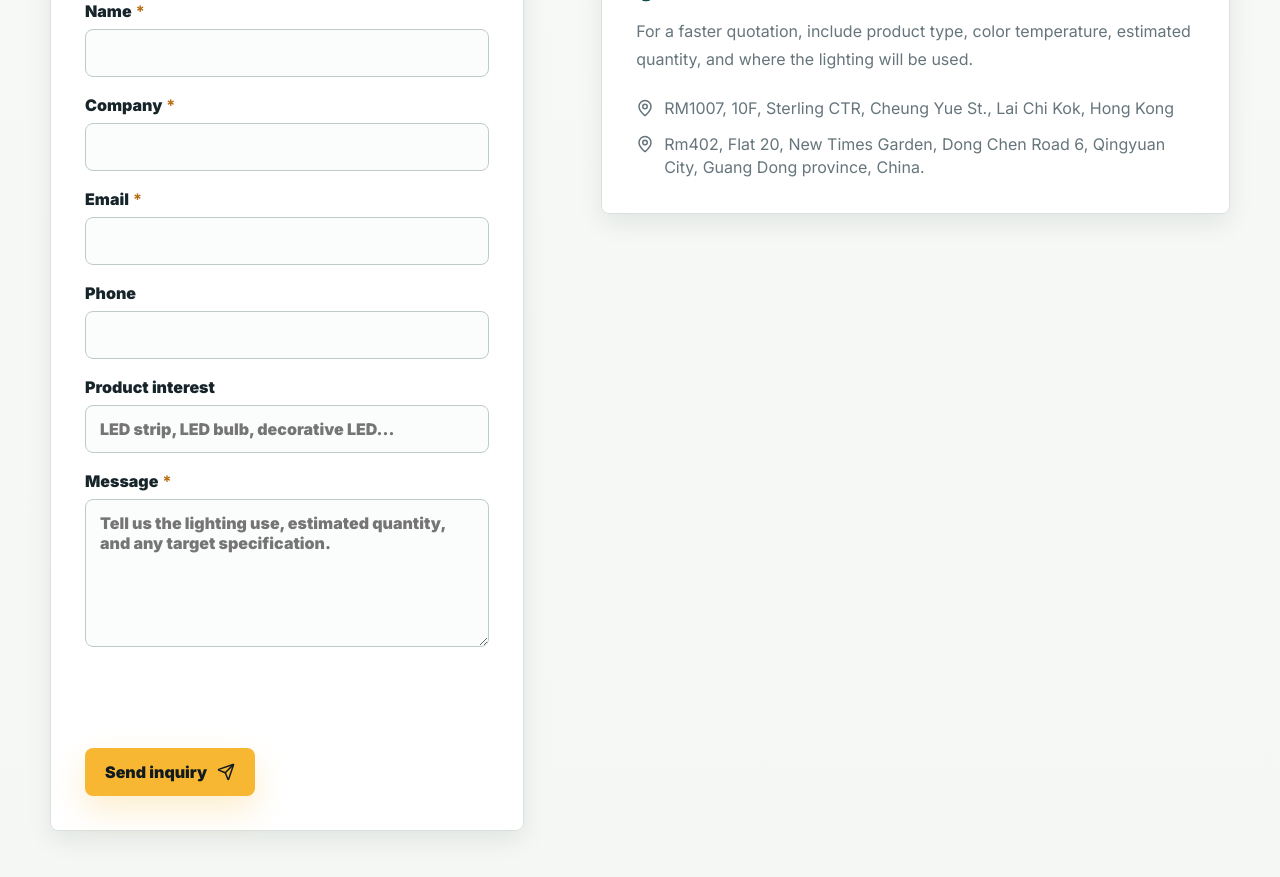
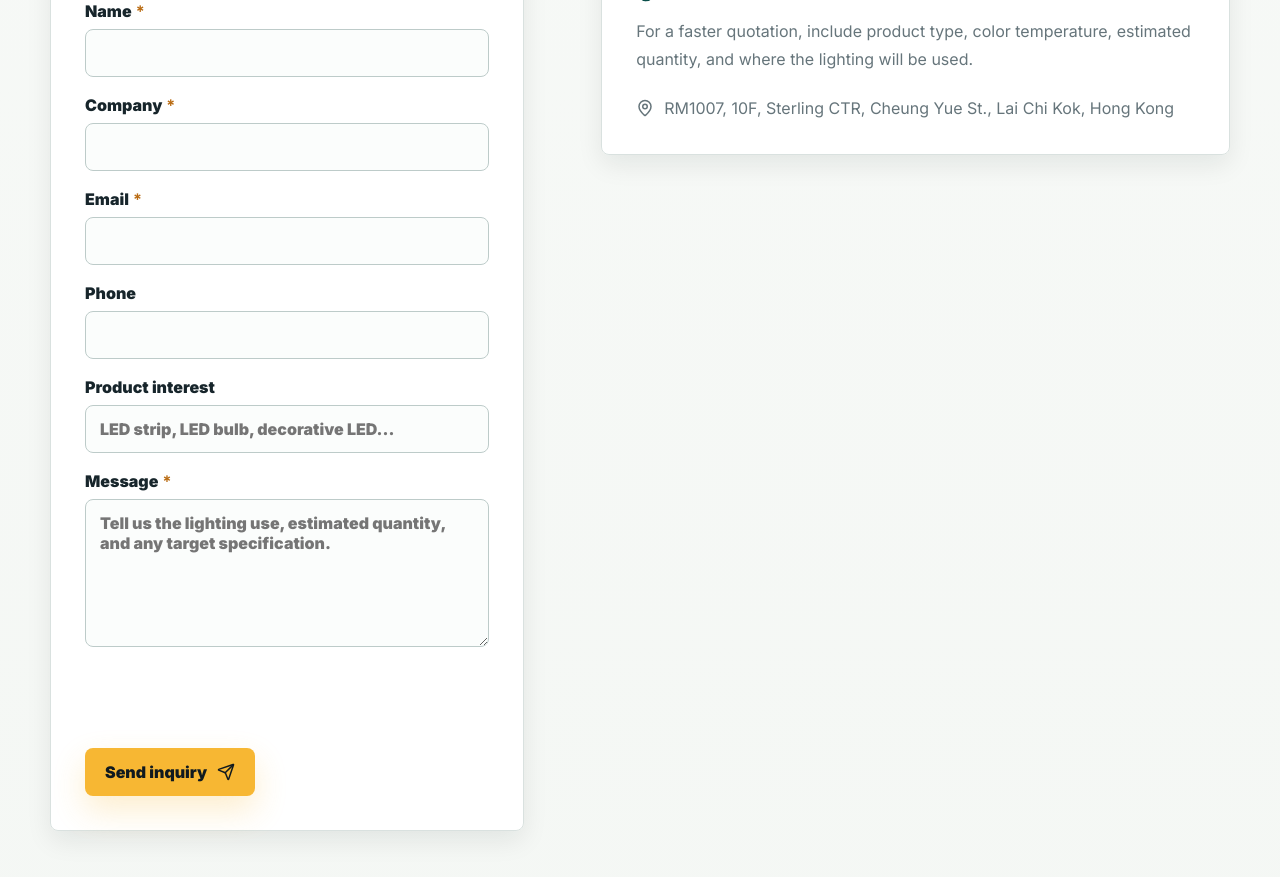
Before and after one commit to XDSlimGuy/simlux-webpage, a Next.js app: page /contact in a window 1280 px wide. Shown: the part 1020-1897 px from the top of the page. Built offline with nearby package versions, Linux system fonts and the light colour scheme; no server answers.

Commit message:
Remove Qingyuan contact address

```diff
--- a/app/contact/page.js
+++ b/app/contact/page.js
@@ -52,10 +52,6 @@ export default async function ContactPage({ searchParams }) {
               <MapPin size={18} aria-hidden="true" />
               RM1007, 10F, Sterling CTR, Cheung Yue St., Lai Chi Kok, Hong Kong
             </span>
-            <span>
-              <MapPin size={18} aria-hidden="true" />
-              Rm402, Flat 20, New Times Garden, Dong Chen Road 6, Qingyuan City, Guang Dong province, China.
-            </span>
           </div>
         </aside>
       </section>
```
